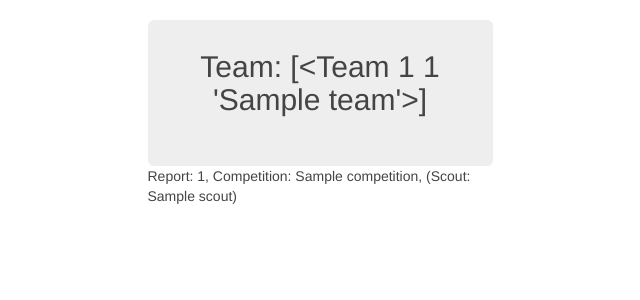
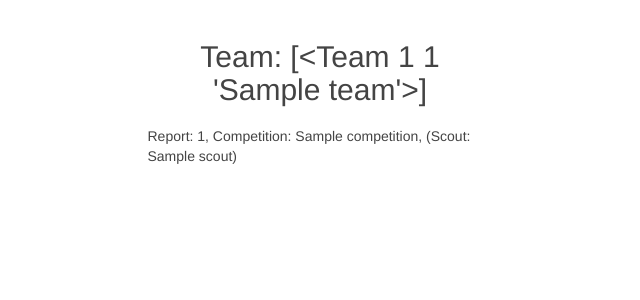
Before and after one commit to jasonrahm/rrftc, a Flask app: page /teams/1 in a window 1280 px wide. Shown: the part 52-352 px from the top of the page, without its empty margins (320-960 px from the left). Run offline with Flask 2, Linux system fonts and the light colour scheme; the visitor is signed in with stand-in values (Sample User, id 1); tables that the repository leaves empty hold one stand-in row (values such as "Sample post"); some libraries are stand-ins or nearby versions.

Commit message:
removing unused local style

```diff
--- a/rrftc/static/css/main.css
+++ b/rrftc/static/css/main.css
@@ -20,13 +20,7 @@ body {
   margin: 0 auto;
 }
 
-div.jumbo {
-  padding: 10px 0 30px 0;
-  background-color: #eeeeee;
-  -webkit-border-radius: 6px;
-     -moz-border-radius: 6px;
-          border-radius: 6px;
-}
+
 h2 {
   text-align: center;
 }
```
